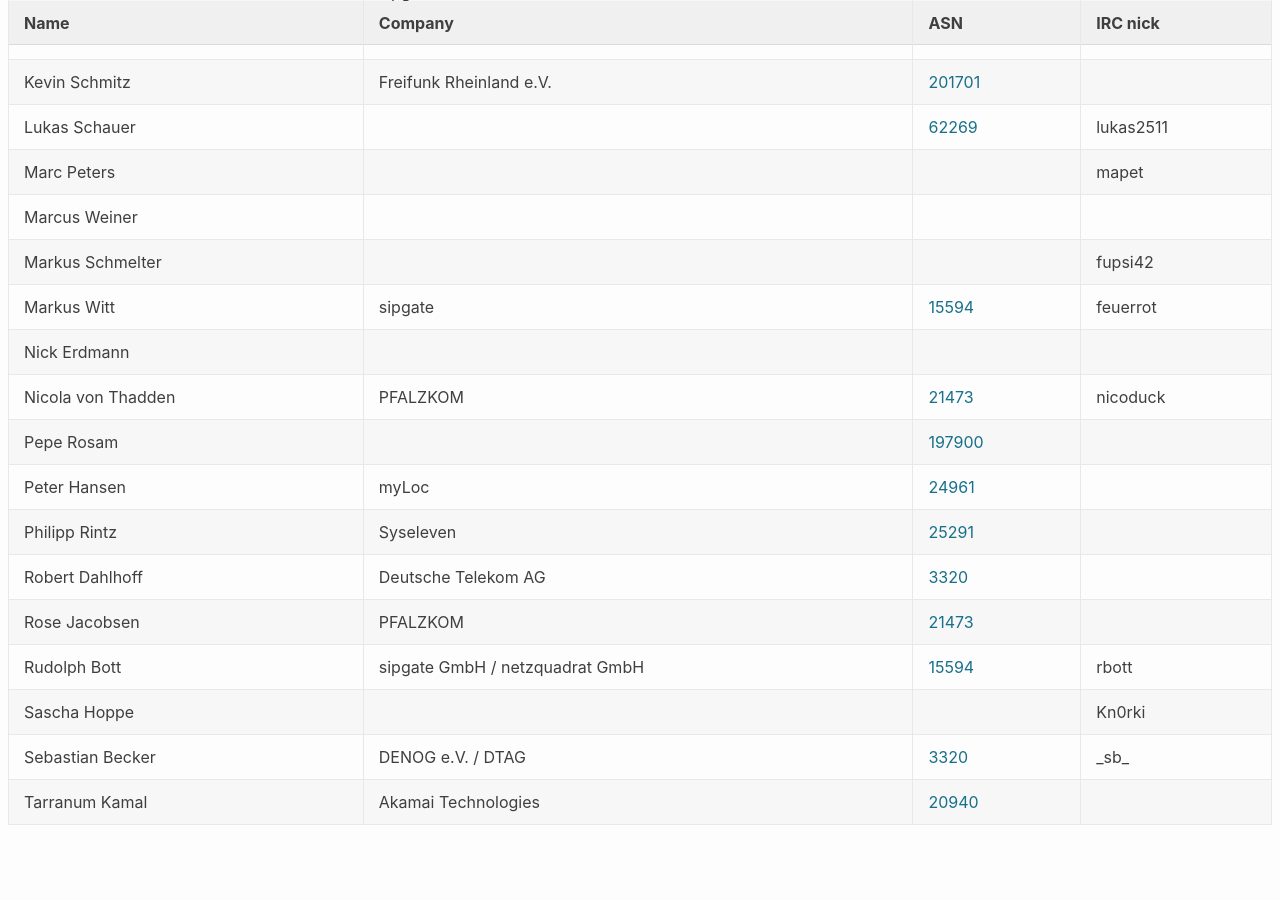
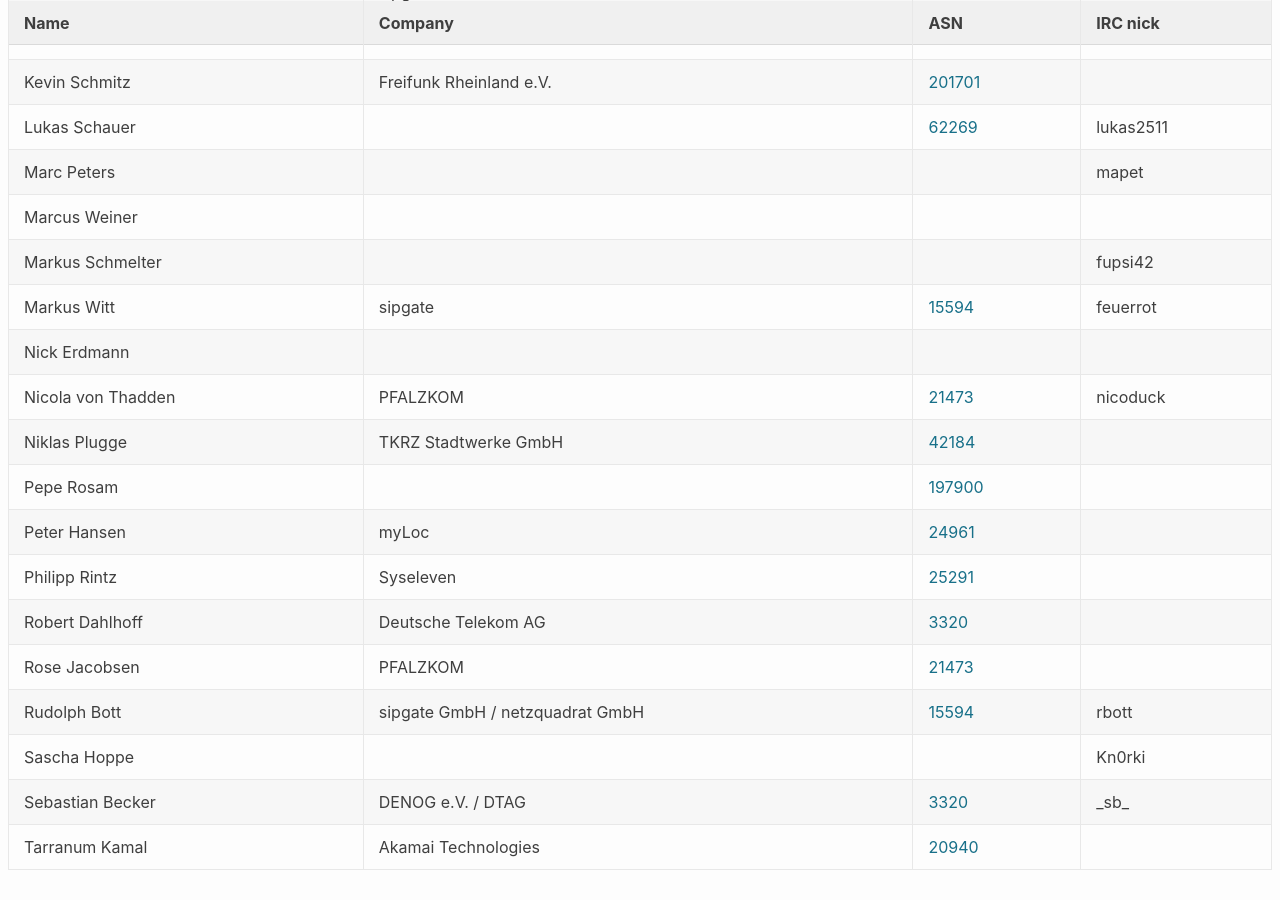
Before and after one commit to denog/pretix-attendeelist, a Jekyll site: the page built from denog-meetup-2024-03/index.markdown, in a window 1280 px wide and 900 px high, scrolled down 759 px. Built offline with Jekyll 4.4.1, drawn with Linux system fonts in a browser that asks for light colours; before the commit the page ends 1614 px from its top, so only the background shows below that.

Commit message:
Latest data: Tue Mar 19 21:09:44 UTC 2024

```diff
--- a/_data/attendees_denog-meetup-2024-03.json
+++ b/_data/attendees_denog-meetup-2024-03.json
@@ -150,6 +150,12 @@
     "asn": "21473"
   },
   {
+    "name": "Niklas Plugge",
+    "company": "TKRZ Stadtwerke GmbH",
+    "irc": null,
+    "asn": "42184"
+  },
+  {
     "name": "Pepe Rosam",
     "company": null,
     "irc": null,
```
